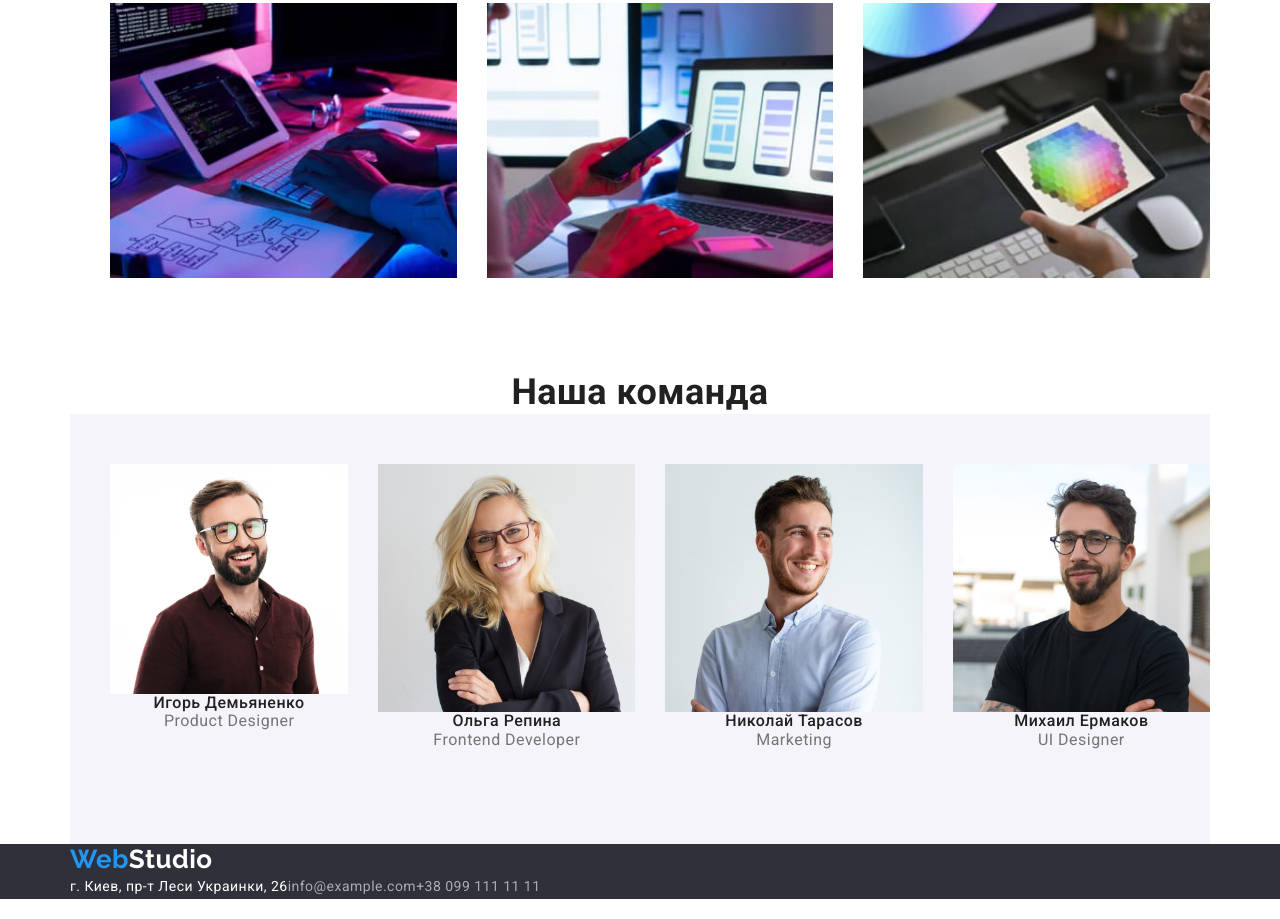
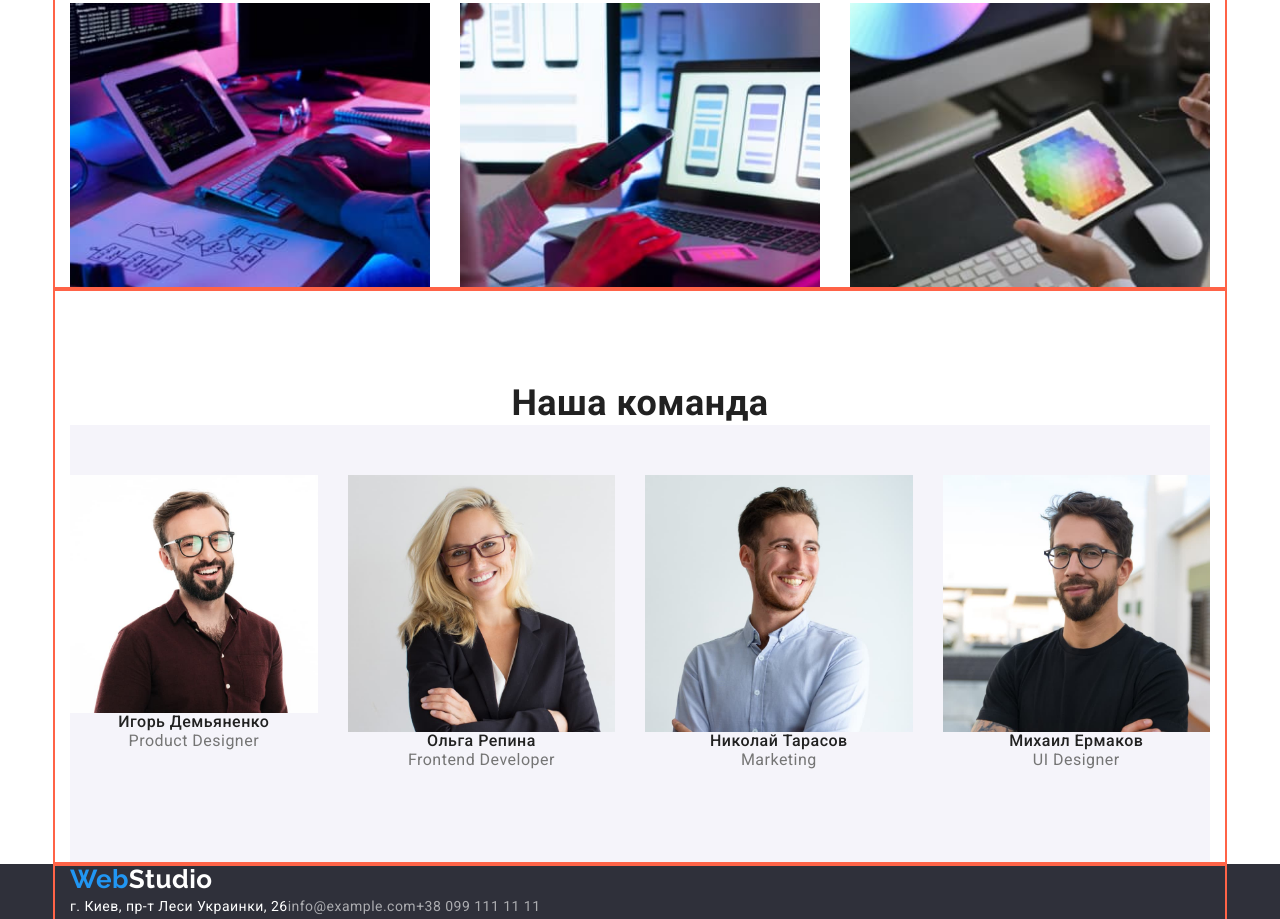
Before and after one commit to Slavick-Slavniy/goit-markup-hw-03, a plain HTML site: page index.html in a window 1280 px wide. Shown: the part 1068-1987 px from the top of the page. Drawn offline with nearby package versions, Linux system fonts and the light colour scheme.

Commit message:
Update styles.css

```diff
--- a/css/styles.css
+++ b/css/styles.css
@@ -38,6 +38,7 @@ p,
 ul {
   margin-top: 0;
   margin-bottom: 0;
+  padding-inline-start: 0px;
 }
 img {
   display: block;
@@ -48,7 +49,7 @@ img {
   width: 1170px;
   margin: 0 auto;
   padding: 0 15px;
-  /* outline: 2px solid tomato; */
+  outline: 2px solid tomato;
 }
 /* Heder*/
 .logo {
@@ -201,6 +202,7 @@ img {
   display: flex;
   padding-top: 50px;
   padding-bottom: 94px;
+  justify-content: space-evenly;
   background-color: #f5f4fa;
 }
 .team-list .item:not(:last-child) {
```
